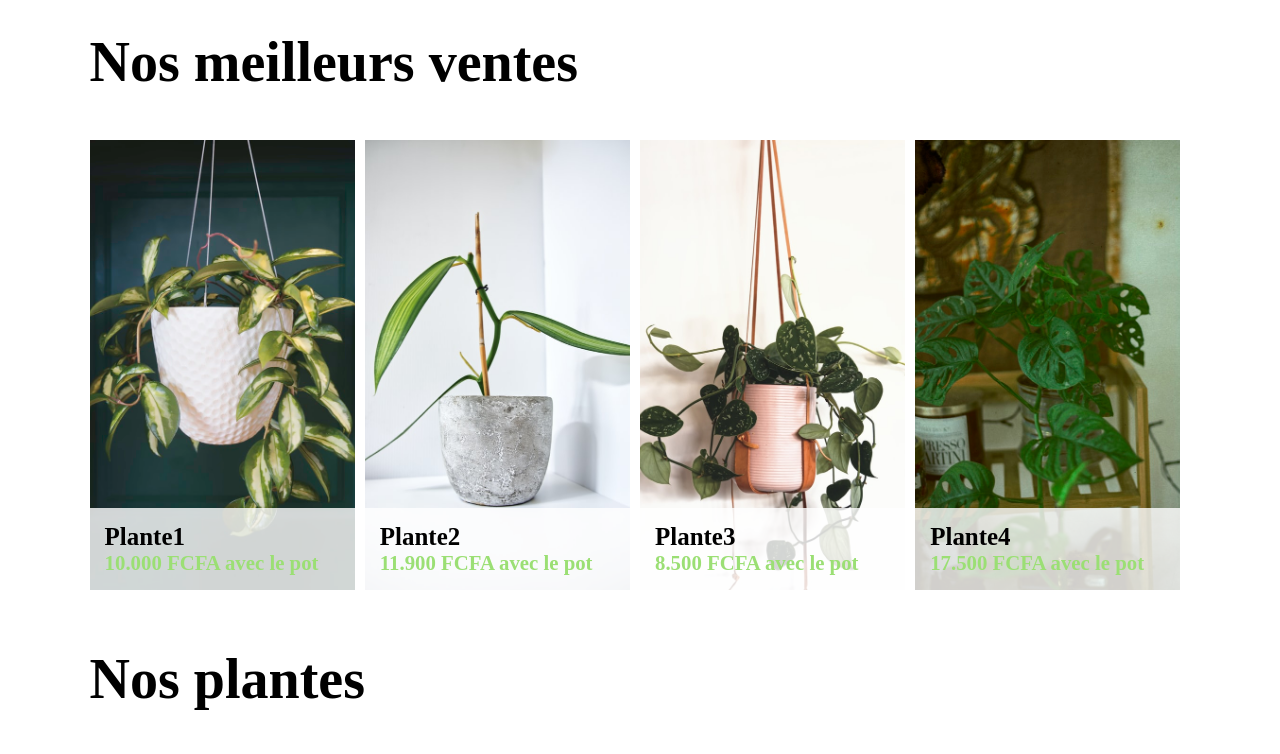
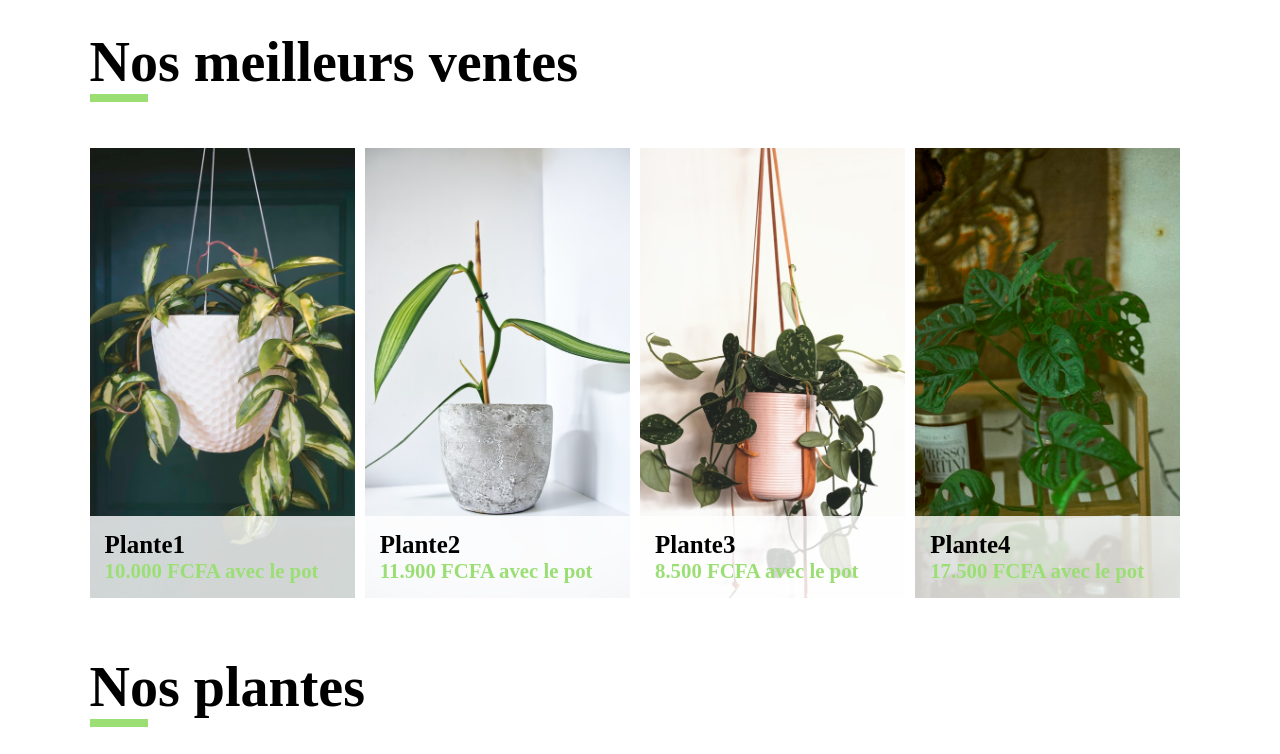
Before and after one commit to Johanu66/Challenge1_css_html, a plain HTML site: page index.html in a window 1280 px wide. Shown: the part 672-1426 px from the top of the page. Drawn offline with Linux system fonts and the light colour scheme.

Commit message:
Update style.css

```diff
--- a/style.css
+++ b/style.css
@@ -174,6 +174,13 @@ footer{
     padding-top: 50px;
     padding-bottom: 50px;
 }
+.section-titre::after{
+    display: block;
+    content: "";
+    width: 50px;
+    border: solid rgb(155, 223, 116) 4px;
+    background-color: rgb(155, 223, 116);
+}
 @media screen and (max-width: 766px){
     .cover .logo{
         width: 130px;
```
